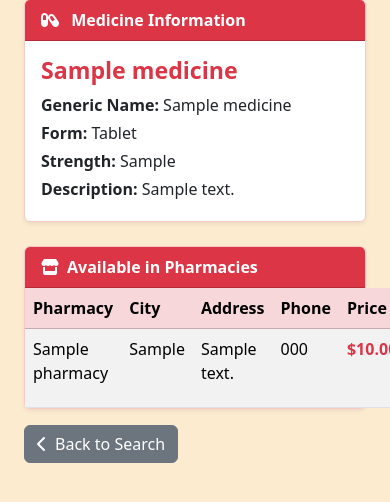
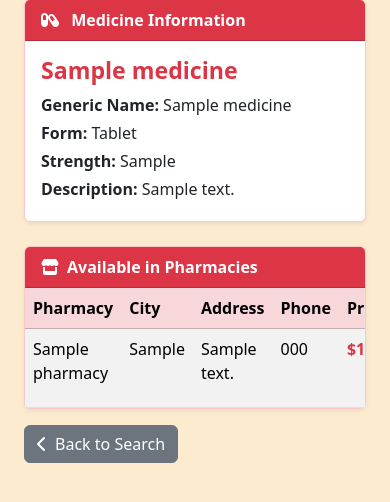
Before and after one commit to AhmedAlsawwaf/Medicen, a Django app: page /medicine/1/ in a window 390 px wide; the page is wider, and only the part inside the window is pictured. Shown: the part 88-590 px from the top of that part. Run offline with Django 5.2, Linux system fonts and the light colour scheme; tables that the repository leaves empty hold one stand-in row (values such as "Sample post").

Commit message:
fix responsive

```diff
--- a/medicine_app/static/css/custom.css
+++ b/medicine_app/static/css/custom.css
@@ -69,3 +69,5 @@ a:hover {
 .list-group-item:hover {
   background-color: #FDEBD0;
 }
+
+.table-responsive { width: 100%; overflow-x: auto; }
--- a/medicine_app/templates/base.html
+++ b/medicine_app/templates/base.html
@@ -2,12 +2,15 @@
 <html>
   <head>
     <title>Medicine</title>
+    <meta name="viewport" content="width=device-width, initial-scale=1">
     <link href="https://cdn.jsdelivr.net/npm/bootstrap@5.3.2/dist/css/bootstrap.min.css" rel="stylesheet">
     <link rel="stylesheet" href="https://cdnjs.cloudflare.com/ajax/libs/font-awesome/6.7.2/css/all.min.css" integrity="sha512-Evv84Mr4kqVGRNSgIGL/F/aIDqQb7xQ2vcrdIwxfjThSH8CSR7PBEakCr51Ck+w+/U6swU2Im1vVX0SVk9ABhg==" crossorigin="anonymous" referrerpolicy="no-referrer" />
     {% load static %}
   <link rel="stylesheet" href="{% static 'css/custom.css' %}">
 </head>
 
+
+<body>
   <!-- delete modal -->
   <div class="modal fade" id="deleteModal" tabindex="-1" aria-hidden="true">
     <div class="modal-dialog modal-dialog-centered">
@@ -35,7 +38,6 @@
   </div>
 
 <!-- navbar and content -->
-<body>
   <nav class="navbar navbar-expand-lg navbar-dark bg-danger">
     <div class="container">
       <a class="navbar-brand d-flex align-items-center fw-bold fs-2" href="{% url 'search_medicine' %}">
--- a/medicine_app/templates/dashboard.html
+++ b/medicine_app/templates/dashboard.html
@@ -14,6 +14,7 @@
 
   <div class="card shadow-sm">
     <div class="card-body p-0">
+      <div class="table-responsive">
         <table class="table table-striped table-hover mb-0">
           <thead class="table-danger">
             <tr>
@@ -69,6 +70,7 @@
         </table>
       </div>
     </div>
+  </div>
 
 </div>
 
--- a/medicine_app/templates/medicine_detail.html
+++ b/medicine_app/templates/medicine_detail.html
@@ -21,6 +21,7 @@
       <i class="fa-solid fa-store me-2"></i>Available in Pharmacies
     </div>
     <div class="card-body p-0">
+      <div class="table-responsive">
         <table class="table table-striped table-hover mb-0">
           <thead class="table-danger">
             <tr>
@@ -72,6 +73,7 @@
         </table>
       </div>
     </div>
+  </div>
 
   <div class="mt-3">
     <a href="{% url 'search_medicine' %}" class="btn btn-secondary">
```
Lines whose indentation alone changed are shown as unchanged.
